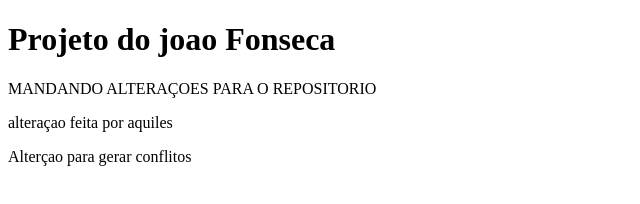
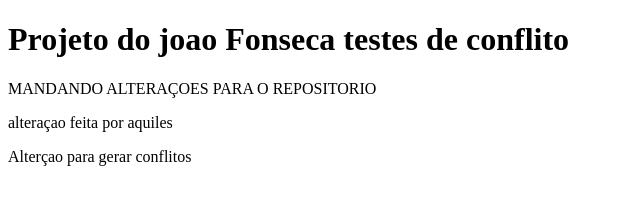
Before and after one commit to kauai/Meu-site, a plain HTML site: page index.html in a window 1280 px wide. Shown: the whole page, without its empty margins (0-640 px from the left). Drawn offline with Linux system fonts and the light colour scheme.

Commit message:
conflito joao

```diff
--- a/index.html
+++ b/index.html
@@ -5,7 +5,7 @@
     <title>CURSO DE GIT ALURA LEARN GIT</title>
 </head>
 <body>
-   <h1>Projeto do joao Fonseca</h1>
+   <h1>Projeto do joao Fonseca testes de conflito</h1>
    <p>MANDANDO ALTERAÇOES PARA O REPOSITORIO</p>
    <div>
       <p> alteraçao feita por aquiles</p>
```
